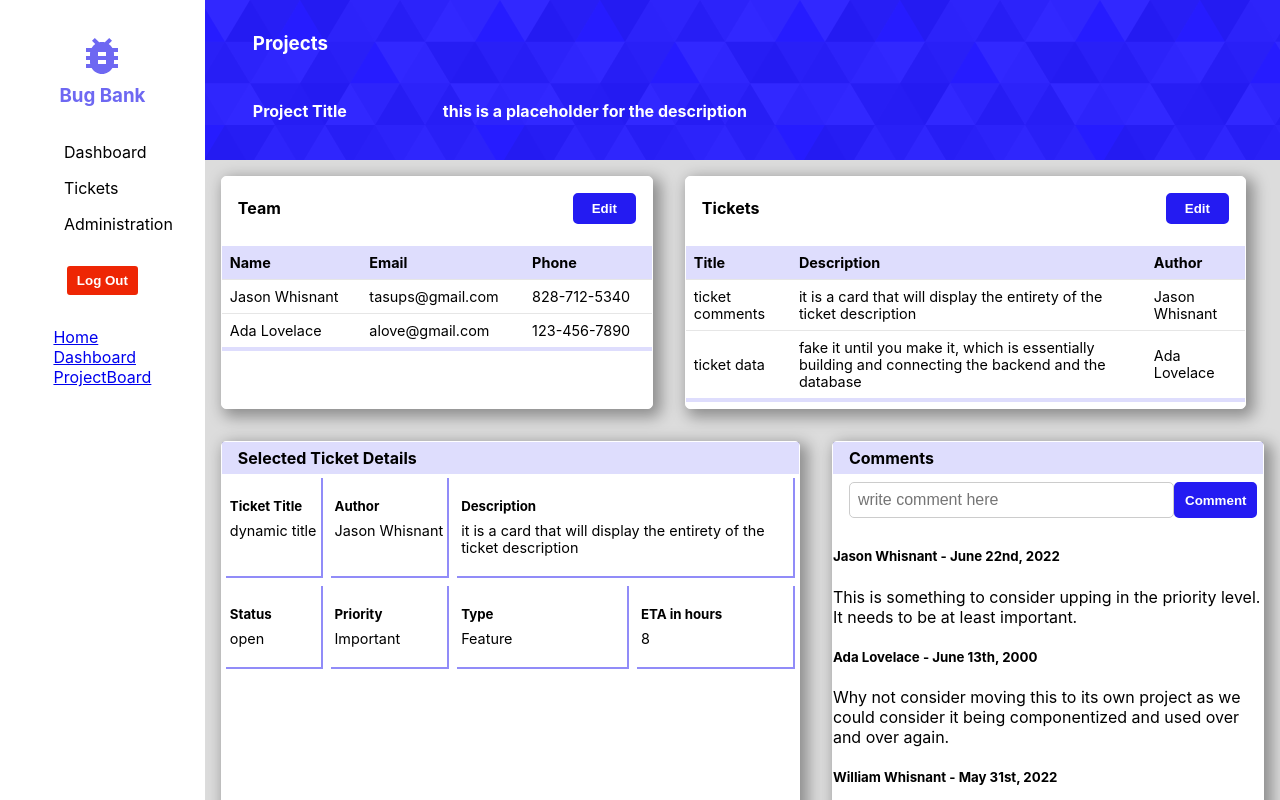
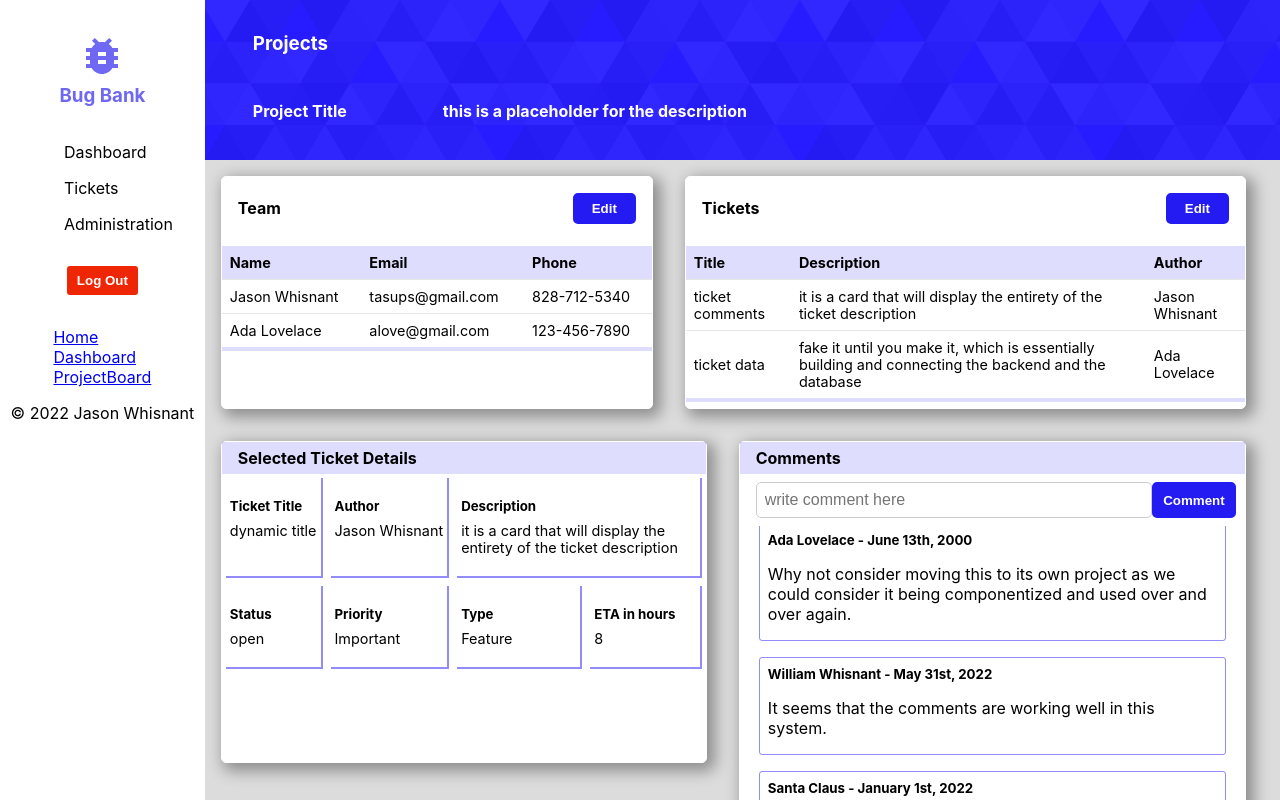
Before and after one commit to Tasups/bug-tracker-frontend, a React (Create React App) app: page /projectboard in a window 1280 px wide. Shown: the top 800 px of the page. Built offline with nearby package versions, Linux system fonts and the light colour scheme.

Commit message:
project ticket comments styles, overflow is causing one of the comments to not show, its under the input. fix that.

```diff
--- a/src/App.css
+++ b/src/App.css
@@ -298,6 +298,10 @@ html,body {
   display: flex;
   flex-direction: column;
   padding-top: 2rem;
+}
+
+.copyright {
+  margin-bottom: 0;
 }
 
 /* DASHBOARD ******************************************************/
@@ -711,7 +715,8 @@ html,body {
   border-radius: 5px;
   -webkit-box-shadow: 5px 5px 15px 3px rgba(0,0,0,0.36);
   box-shadow: 5px 5px 15px 3px rgba(0,0,0,0.36);
-  min-width: 50%;
+  max-width: 45%;
+  max-height: 20rem;
 }
 
 .ticketsdetails-title {
@@ -810,7 +815,7 @@ html,body {
   border-radius: 5px;
   -webkit-box-shadow: 5px 5px 15px 3px rgba(0,0,0,0.36);
   box-shadow: 5px 5px 15px 3px rgba(0,0,0,0.36);
-  max-width: 40%;
+  max-width: 47%;
 }
 
 .ticketcomments-title {
@@ -863,4 +868,27 @@ html,body {
 }
 
 .ticketcomments-comment-list {
+  max-height: 20rem;
+  display: flex;
+  flex-direction: column;
+  justify-content: center;
+  align-items: center;
+  overflow: auto;
 }
+
+/* COMMENT CARD ***************************************************/
+
+.commentcard-container {
+  width: 92%;
+  margin: 0.5rem;
+  border: 1px solid rgba(36,27,242, 0.5);
+  border-radius: 3px;
+}
+
+.commentcard-container div {
+  margin: 0.5rem;
+}
+
+.commentcard-container h5 {
+  margin: 0.5rem 0;
+}
--- a/src/components/SideNav.js
+++ b/src/components/SideNav.js
@@ -25,6 +25,9 @@ const SideNav = () => {
         <Link to="/dashboard">Dashboard</Link>
         <Link to="/projectboard">ProjectBoard</Link>
       </div>
+      <div className="copyright">
+        <p>&copy; 2022 Jason Whisnant</p>
+      </div>
     </nav>
     )
 }
--- a/src/components/projectBoard/CommentCard.js
+++ b/src/components/projectBoard/CommentCard.js
@@ -3,9 +3,11 @@ const CommentCard = (props) => {
   console.log(props.author)
 
   return(
-    <article>
-      <h5>{props.author} - {props.date}</h5>
-      <p>{props.comment}</p>
+    <article className="commentcard-container">
+      <div>
+        <h5>{props.author} - {props.date}</h5>
+        <p>{props.comment}</p>
+      </div>
     </article>
     )
  }
```
